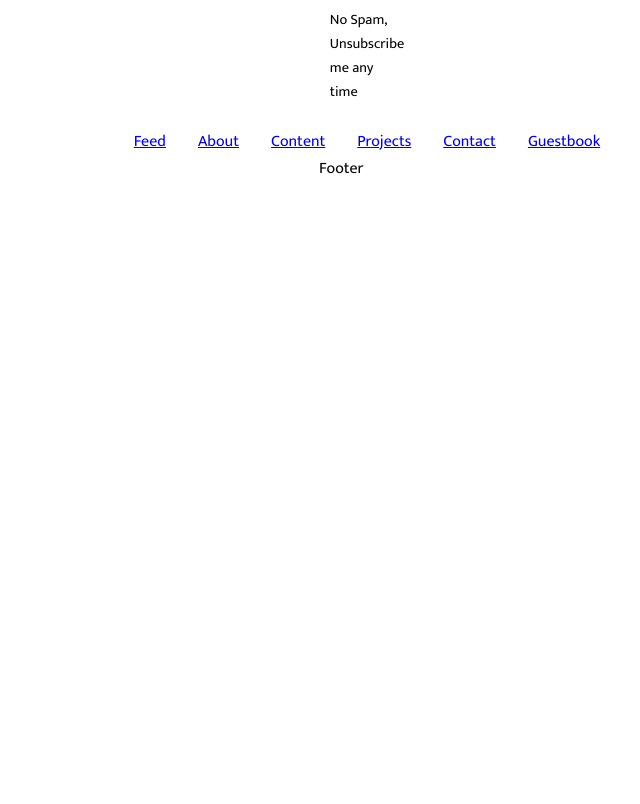
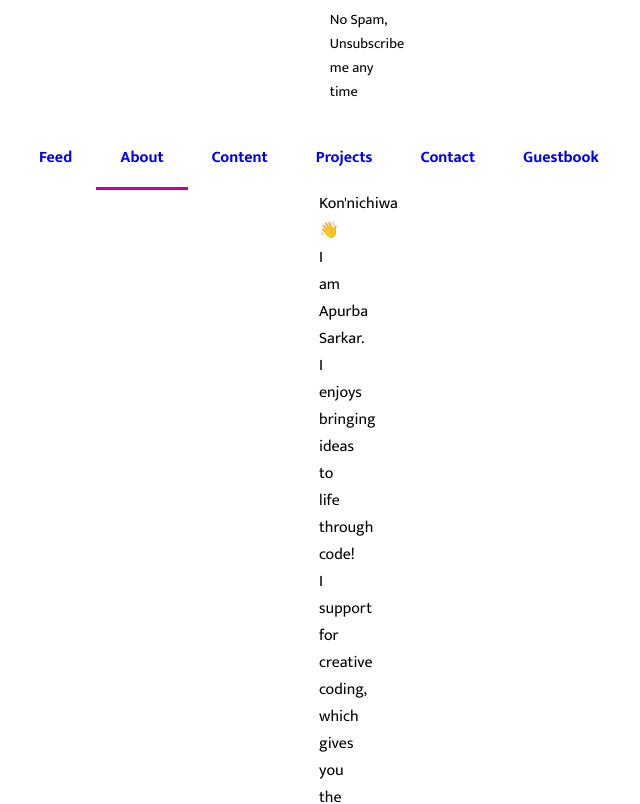
Before and after one commit to apurba-sarkar/apurba.devlite, a React (Vite) app: page /about in a window 1280 px wide. Shown: the part 1360-2164 px from the top of the page, without its empty margins (321-961 px from the left). Before the commit the page ends 1542 px from the top, so only its background shows below. Built offline with nearby package versions, Linux system fonts and the light colour scheme; the HTML template or start-up script is replaced by a standard one.

Commit message:
Routing added

```diff
--- a/package.json
+++ b/package.json
@@ -23,6 +23,7 @@
     "react-icons": "^5.0.1",
     "react-particles": "^2.12.2",
     "react-router-dom": "^6.22.3",
+    "react-toastify": "^10.0.5",
     "typewriter-effect": "^2.21.0"
   },
   "devDependencies": {
--- /dev/null
+++ b/src/App.css
@@ -0,0 +1,15 @@
+a {
+  padding: 1rem 1.5rem;
+  text-decoration: none;
+  font-weight: bold;
+}
+
+a:hover {
+  background-color: rgb(197, 190, 190);
+}
+a:active {
+}
+
+.active {
+  border-bottom: .2rem solid #cc0088;
+}
--- a/src/App.jsx
+++ b/src/App.jsx
@@ -1,13 +1,17 @@
 /* eslint-disable no-mixed-spaces-and-tabs */
-import Hero from "./Components/Hero";
+// import Hero from "./Components/Hero";
 import Nav from "./Components/Nav";
-import ParticlesBg from "particles-bg";
-import Particles from "react-particles";
+// import ParticlesBg from "particles-bg";
+// import Particles from "react-particles";
 import Primary from "./Components/Primary";
 import Header from "./Components/Header";
-import Header2 from "./Components/Header2";
+// import Header2 from "./Components/Header2";
 import Footer from "./Components/Footer";
 import Data from "./Components/Data";
+import {Routes,Route} from "react-router-dom"
+import About from "./pages/About";
+import Feed from "./pages/Feed";
+import  "./App.css"
 
 
 const App = () => {
@@ -20,12 +24,16 @@ const App = () => {
           // backgroundColor: "wheat"
         }}
       >
+        <Header />
+        {/* <Feed/> */}
+        <Data />
+        <Nav />
+        <Routes>
 
-        <Header />
-
-        <Data />
-
-        {/* <Nav /> */}
+          <Route path="/about" element={<About />} />
+          <Route exact path="/feed" element={<Feed />} />
+          {/* <Route path="/about" Component={<About />} /> */}
+        </Routes>
         <Footer />
       </div>
 
--- a/src/Components/Data.jsx
+++ b/src/Components/Data.jsx
@@ -23,20 +23,18 @@ const Data = () => {
         >
           <button
             style={{
-            //   width: "6rem",
+              //   width: "6rem",
               padding: ".8rem 1rem",
               borderRadius: "2rem",
               backgroundColor: "var(--main-color)",
               color: "white",
               border: "none",
               cursor: "pointer",
-              fontSize:"1rem",
-              fontWeight:"bold",
-
+              fontSize: "1rem",
+              fontWeight: "bold",
             }}
             onClick={() => (
-              window.open("https://www.linkedin.com/in/sarkar-apurba"),
-              "_blank"
+              window.open("https://www.linkedin.com/in/sarkar-apurba"), "_blank"
             )}
           >
             <div
@@ -50,7 +48,7 @@ const Data = () => {
         </div>
       </div>
       <Header2 />
-      <Nav />
+
     </div>
   );
 };
--- a/src/Components/Header2.jsx
+++ b/src/Components/Header2.jsx
@@ -5,11 +5,14 @@ import { FaBirthdayCake } from "react-icons/fa";
 import { FaCalendarAlt } from "react-icons/fa";
 import { FaLink } from "react-icons/fa";
 import "./style.css";
-
-import Box from '@mui/material/Box';
-import TextField from '@mui/material/TextField';
+import { ToastContainer, toast } from "react-toastify";
+import "react-toastify/dist/ReactToastify.css";
+import Box from "@mui/material/Box";
+import TextField from "@mui/material/TextField";
 
 const Header2 = () => {
+  const toster = () => toast("request submitted");
+
   return (
     <div style={{ marginTop: "-1rem" }}>
       <div
@@ -33,9 +36,9 @@ const Header2 = () => {
           <LuBadgeCheck style={{ fontSize: "1.5rem" }} />
         </div>
       </div>
-      <div style={{fontSize:"1.1rem", }}>
+      <div style={{ fontSize: "1.1rem" }}>
         <div>Innovate with every line of code ! ✨ </div>
-        <div style={{lineHeight:"1.3 rem"}}>
+        <div style={{ lineHeight: "1.3 rem" }}>
           {" "}
           Web Developer. React Native Developer. Analyst. Content Writer. IT
           Trainer Specialist{" "}
@@ -77,13 +80,34 @@ const Header2 = () => {
           <div style={{ marginTop: "2rem" }}>
             Keep up to date with my latest projects and Technologies
           </div>
-          <div style={{ display: "flex",alignItems:"center", justifyContent:"center"}}>
+          <div
+            style={{
+              display: "flex",
+              alignItems: "center",
+              justifyContent: "center",
+            }}
+          >
             <div>
-              <input className="inputtext" type="text" placeholder="enter your email" />
+              <input
+                className="inputtext"
+                type="text"
+                placeholder="enter your email"
+              />
             </div>
-            <button className="sendbutton">Send</button>
+            <button className="sendbutton" onClick={toster}>
+              Send
+            </button>
+            <ToastContainer />
           </div>
-          <div style={{marginTop:"1rem",fontSize:".9rem",paddingBottom:"1.5rem"}}>No Spam, Unsubscribe me any time</div>
+          <div
+            style={{
+              marginTop: "1rem",
+              fontSize: ".9rem",
+              paddingBottom: "1.5rem",
+            }}
+          >
+            No Spam, Unsubscribe me any time
+          </div>
         </div>
       </div>
     </div>
--- a/src/Components/Nav.jsx
+++ b/src/Components/Nav.jsx
@@ -6,20 +6,16 @@ const Nav = () => {
       style={{
         display: "flex",
         justifyContent: "center",
-        gap: "2rem",
+        // gap: "2rem",
         // flexDirection: "column",
       }}
     >
       <NavLink to="/feed">Feed</NavLink>
-
       <NavLink to="/about">About </NavLink>
-
       <NavLink to="/content">Content</NavLink>
-
-      <NavLink to="projects">Projects</NavLink>
-      <NavLink to="contact">Contact</NavLink>
-
-      <NavLink to="guestbook">Guestbook</NavLink>
+      <NavLink to="/projects">Projects</NavLink>
+      <NavLink to="/contact">Contact</NavLink>
+      <NavLink to="/guestbook">Guestbook</NavLink>
     </nav>
   );
 };
--- /dev/null
+++ b/src/pages/About.jsx
@@ -0,0 +1,19 @@
+
+
+const About = () => {
+  return (
+    <div>
+      <div>
+      Kon'nichiwa 👋
+      </div>
+<div>
+
+I am Apurba Sarkar. I enjoys bringing ideas to life through code!
+
+I support for creative coding, which gives you the courage to construct anything. I like talking about this and telling individuals how to improve their talents.
+</div>
+    </div>
+  )
+}
+
+export default About
--- /dev/null
+++ b/src/pages/Feed.jsx
@@ -0,0 +1,8 @@
+
+const Feed = () => {
+  return (
+    <div>Feed</div>
+  )
+}
+
+export default Feed
```
Also changed, not shown: src/pages/Contact.jsx (added, +8 -0 lines), src/pages/Content.jsx (added, +9 -0 lines), src/pages/Guestbook.jsx (added, +8 -0 lines), src/pages/Projects.jsx (added, +9 -0 lines), 1 other file (tests, documents, lock files or other folders).
